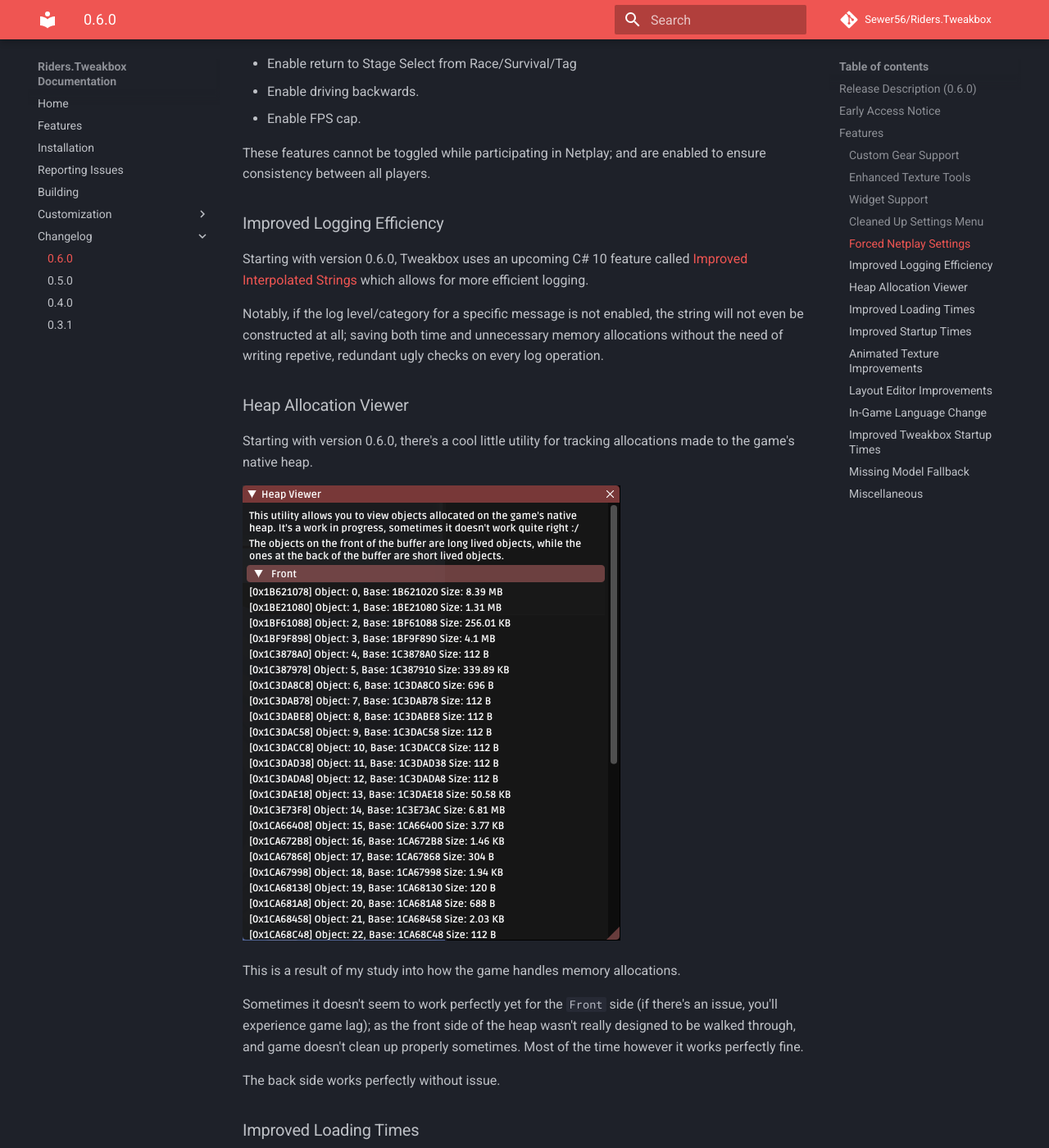
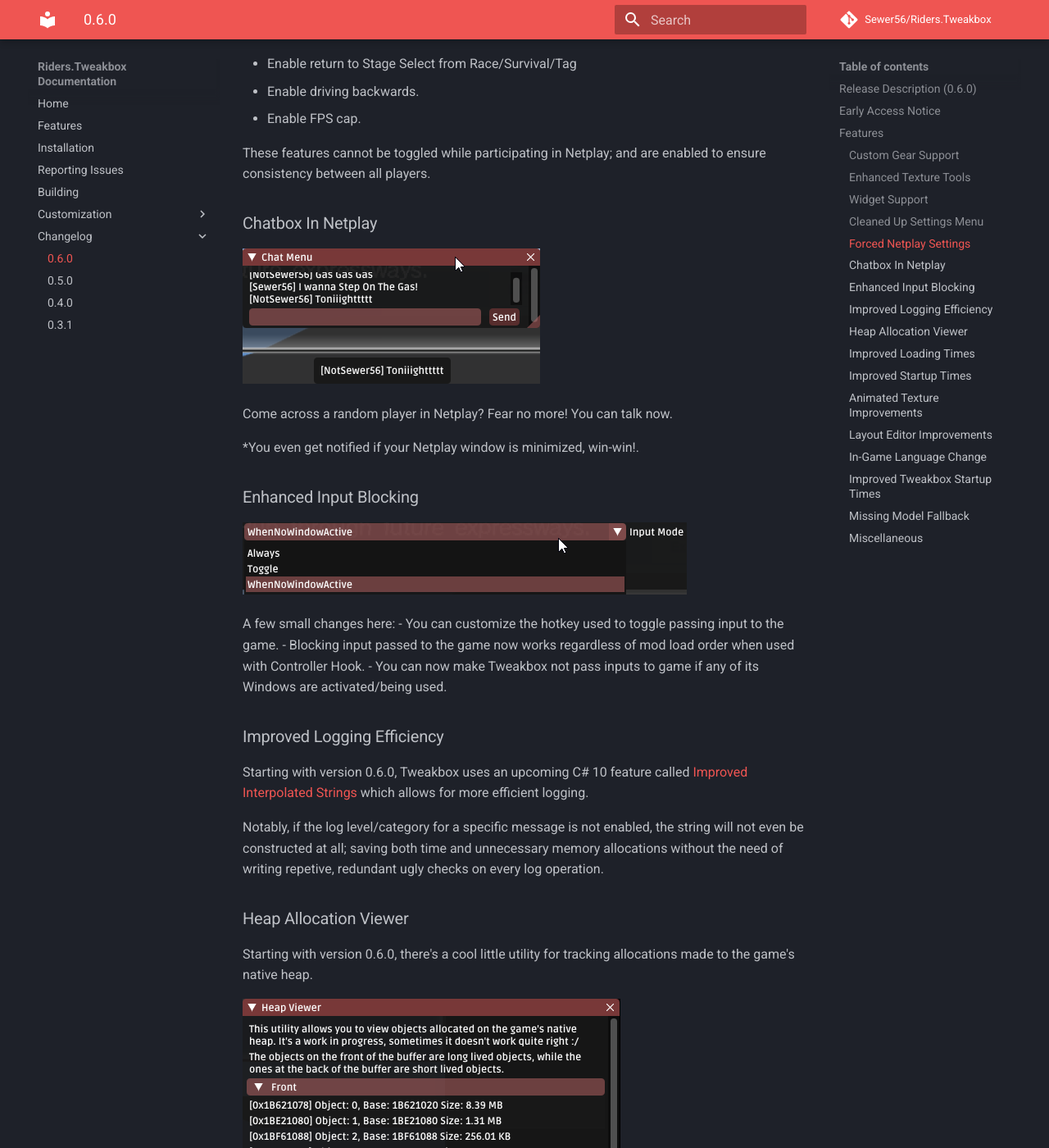
Before and after one commit to Sewer56/Riders.Tweakbox, an MkDocs documentation site: the page built from docs/Changelogs/0.6.0/0.6.0.md, in a window 1280 px wide and 1400 px high, scrolled down 4464 px. Shown: the whole window at 82% size. Built offline with MkDocs 1.6.1 and Material for MkDocs 9.7.7, drawn with Linux system fonts in a browser that asks for light colours; comment, search, counter and statistics services are not loaded.

Commit message:
Updated Changelog for 0.6.0

```diff
--- a/docs/Changelogs/0.6.0/0.6.0.md
+++ b/docs/Changelogs/0.6.0/0.6.0.md
@@ -86,6 +86,24 @@
 
 These features cannot be toggled while participating in Netplay; and are enabled to ensure consistency between all players.
 
+### Chatbox In Netplay
+
+![](./Chatbox.png)
+
+Come across a random player in Netplay?
+Fear no more! You can talk now.
+
+*You even get notified if your Netplay window is minimized, win-win!.
+
+### Enhanced Input Blocking
+
+![](./EnhancedInput.png)
+
+A few small changes here:
+- You can customize the hotkey used to toggle passing input to the game.
+- Blocking input passed to the game now works regardless of mod load order when used with Controller Hook.
+- You can now make Tweakbox not pass inputs to game if any of its Windows are activated/being used.
+
 ### Improved Logging Efficiency
 
 Starting with version 0.6.0, Tweakbox uses an upcoming C# 10 feature called [Improved Interpolated Strings](https://github.com/dotnet/csharplang/blob/main/proposals/csharp-10.0/improved-interpolated-strings.md) which allows for more efficient logging.
```
Also changed, not shown: docs/Changelogs/0.6.0/Chatbox.png (added), docs/Changelogs/0.6.0/EnhancedInput.png (added).
